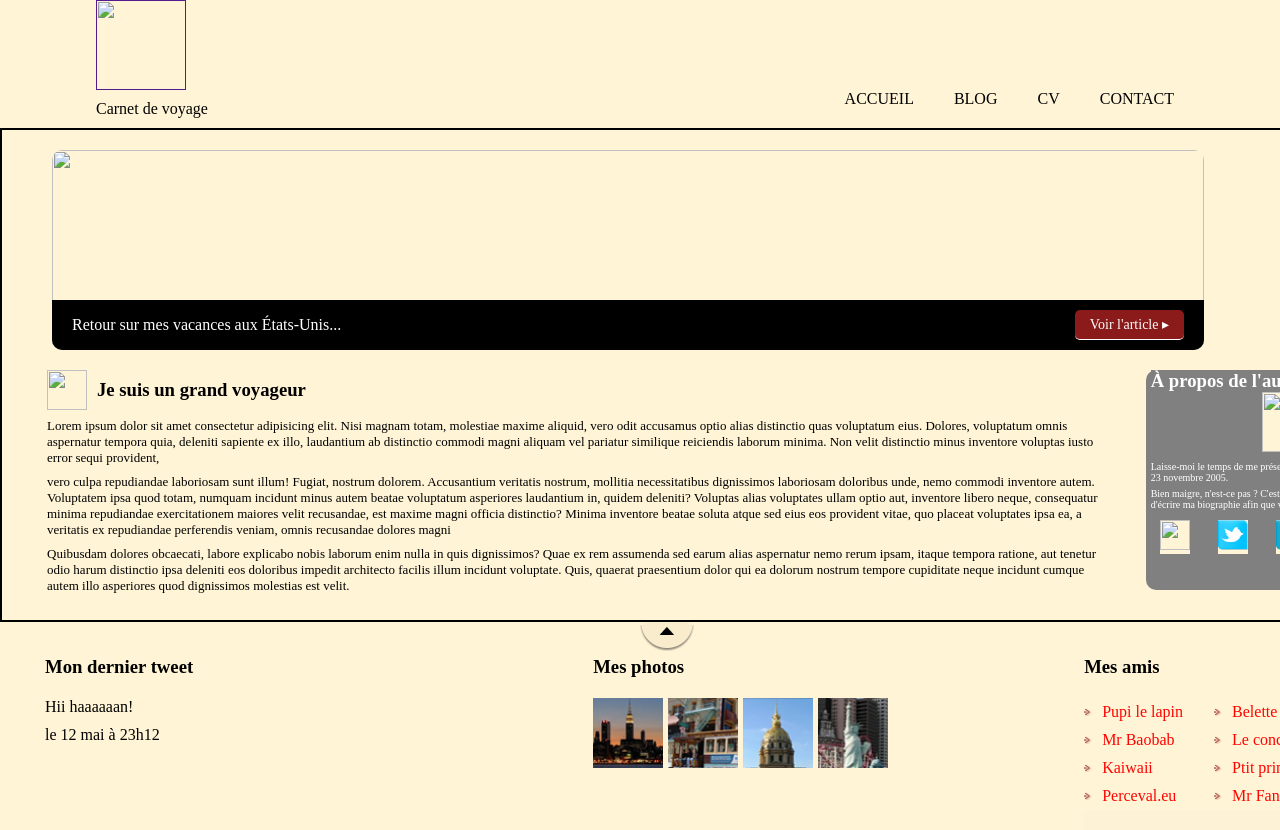
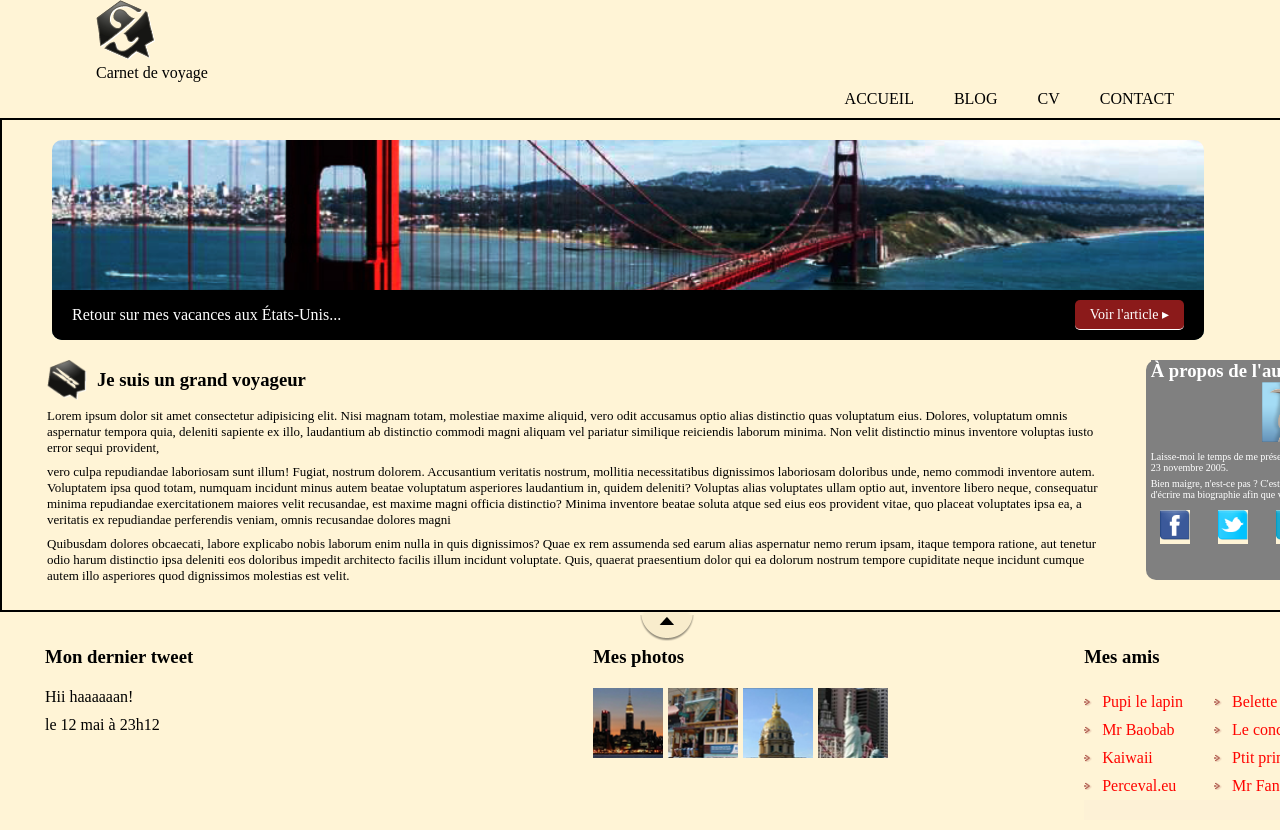
Before and after one commit to dxtercodelab/ZorZor, a plain HTML site: page index.html in a window 1280 px wide. Shown: the top 830 px of the page. Drawn offline with Linux system fonts and the light colour scheme; files whose address does not match are found by name.

Commit message:
Mise a jours

```diff
--- a/zor/index.html
+++ b/index.html
@@ -9,8 +9,8 @@
 <body>
     <header>
         <div>
-            <a href="">
-                <img class="LOGO" src="ZorZor/images/zozor_logo.png" alt="">
+            <a href="#">
+                <img src="images/zozor_logo.png" alt="">
             </a>
             <p>Carnet de voyage</p>
         </div>
@@ -44,7 +44,7 @@
         <section class="banniere">
 
          <img
-            src="ZorZor/images/sanfrancisco.jpg"
+            src="images/sanfrancisco.jpg"
             alt="" class="banniere-image">
          <div class="banniere-overlay">
             <p class="banniere-texte">Retour sur mes vacances aux États-Unis...</p>
@@ -57,7 +57,7 @@
             <div class="ranger">
                 <div class="ranger1">
                     <span class="ico_epingle">
-                        <img src="ZorZor/images/ico_epingle.png" class="icon" alt="">
+                        <img src="images/ico_epingle.png" class="icon" alt="">
                         <h3>Je suis un grand voyageur</h3>
                     </span>
                     <p>Lorem ipsum dolor sit amet consectetur adipisicing elit. Nisi magnam totam, molestiae maxime aliquid, vero odit accusamus optio alias distinctio quas voluptatum eius. Dolores, voluptatum omnis aspernatur tempora quia, deleniti sapiente ex illo, laudantium ab distinctio commodi magni aliquam vel pariatur similique reiciendis laborum minima. Non velit distinctio minus inventore voluptas iusto error sequi provident,<br></p>
@@ -67,11 +67,11 @@
 
                 <div class="ranger2">
                     <h3>À propos de l'auteur</h3>
-                    <img src="ZorZor/images/zozor_classe.png" class="cevre" alt="">
+                    <img src="images/zozor_classe.png" class="cevre" alt="">
                     <p>Laisse-moi le temps de me présenter : je m'appelle Zozor, je suis né un 23 novembre 2005.</p>
                     <p>Bien maigre, n'est-ce pas ? C'est pourquoi, aujourd'hui, j'ai décidé d'écrire ma biographie afin que vous sachiez qui je suis réellement.</p>
                     <span class="socios">
-                        <span><img src="ZorZor/images/facebook.png" class="petit" alt=""></span>
+                        <span><img src="/images/facebook.png" class="petit" alt=""></span>
                         <span><img src="ZorZor/images/twitter.png" class="petit" alt=""></span>
                         <span><img src="ZorZor/images/vimeo.png" class="petit" alt=""></span>
                         <span><img src="ZorZor/images/flickr.png" class="petit" alt=""></span>
```
Also changed, not shown: style.css (renamed from zor/style.css), 2 other files.
